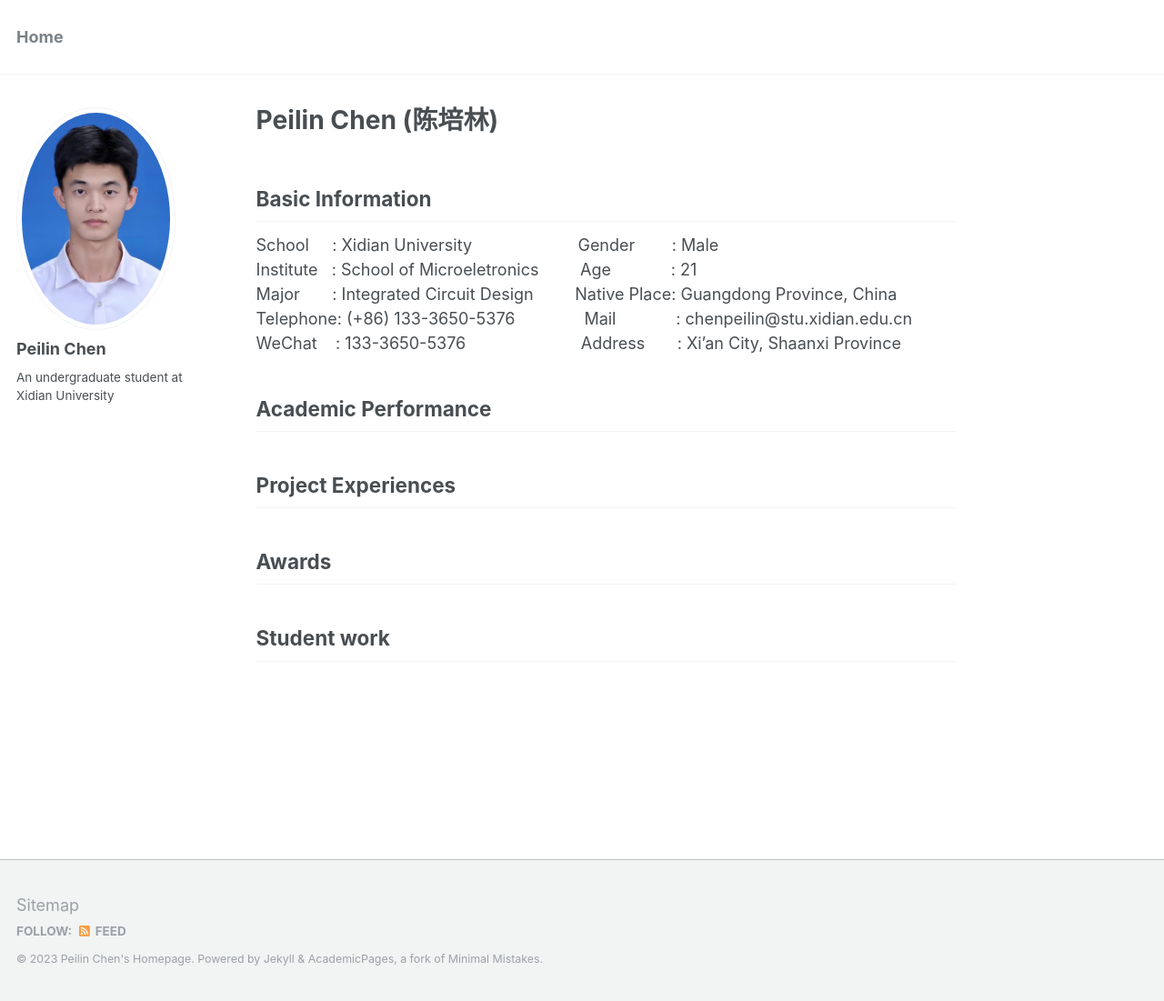
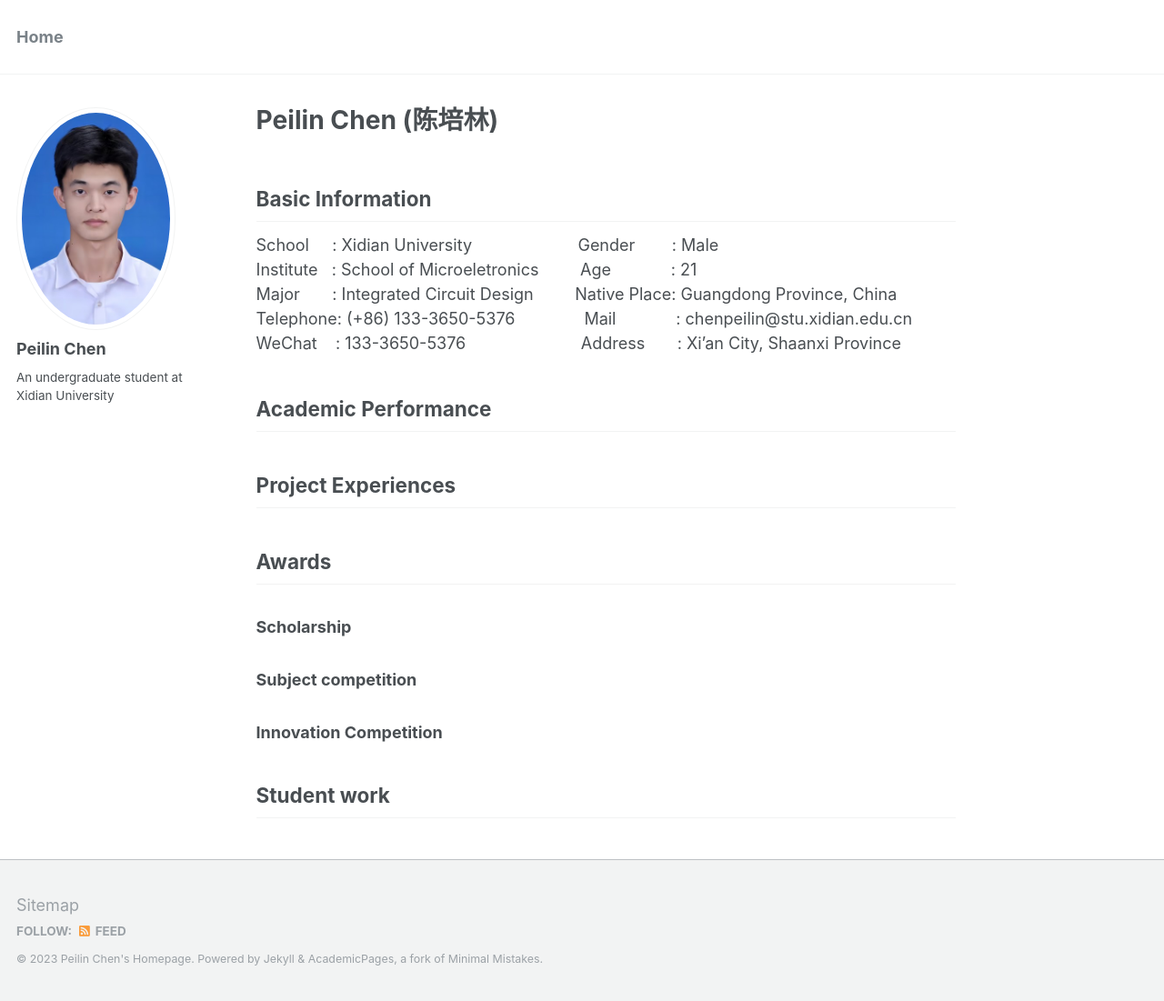
Before and after one commit to peilin-chen/peilin-chen.github.io, a Jekyll site: the page built from _pages/about.md, in a window 1280 px wide and 1101 px high. Shown: the whole window at 91% size. Built offline with Jekyll 4.4.1, drawn with Linux system fonts in a browser that asks for light colours.

Commit message:
Update about.md

```diff
--- a/_pages/about.md
+++ b/_pages/about.md
@@ -14,8 +14,8 @@ Institute&nbsp;&nbsp;&nbsp;:&nbsp;School of Microeletronics&nbsp;&nbsp;&nbsp;&nb
 Major&nbsp;&nbsp;&nbsp;&nbsp;&nbsp;&nbsp;&nbsp;:&nbsp;Integrated Circuit Design&nbsp;&nbsp;&nbsp;&nbsp;&nbsp;&nbsp;&nbsp;&nbsp;&nbsp;Native Place: Guangdong Province, China
 Telephone:&nbsp;(+86) 133-3650-5376&nbsp;&nbsp;&nbsp;&nbsp;&nbsp;&nbsp;&nbsp;&nbsp;&nbsp;&nbsp;&nbsp;&nbsp;&nbsp;&nbsp;&nbsp;Mail&nbsp;&nbsp;&nbsp;&nbsp;&nbsp;&nbsp;&nbsp;&nbsp;&nbsp;&nbsp;&nbsp;&nbsp;&nbsp;: chenpeilin@stu.xidian.edu.cn
 WeChat&nbsp;&nbsp;&nbsp;&nbsp;:&nbsp;133-3650-5376&nbsp;&nbsp;&nbsp;&nbsp;&nbsp;&nbsp;&nbsp;&nbsp;&nbsp;&nbsp;&nbsp;&nbsp;&nbsp;&nbsp;&nbsp;&nbsp;&nbsp;&nbsp;&nbsp;&nbsp;&nbsp;&nbsp;&nbsp;&nbsp;&nbsp;Address&nbsp;&nbsp;&nbsp;&nbsp;&nbsp;&nbsp;&nbsp;: Xi'an City, Shaanxi Province
+
 ## Academic Performance
-
 
 
 ## Project Experiences
@@ -23,7 +23,10 @@ WeChat&nbsp;&nbsp;&nbsp;&nbsp;:&nbsp;133-3650-5376&nbsp;&nbsp;&nbsp;&nbsp;&nbsp;
 
 
 ## Awards
+### Scholarship
 
+### Subject competition
 
+### Innovation Competition
 
 ## Student work
```
